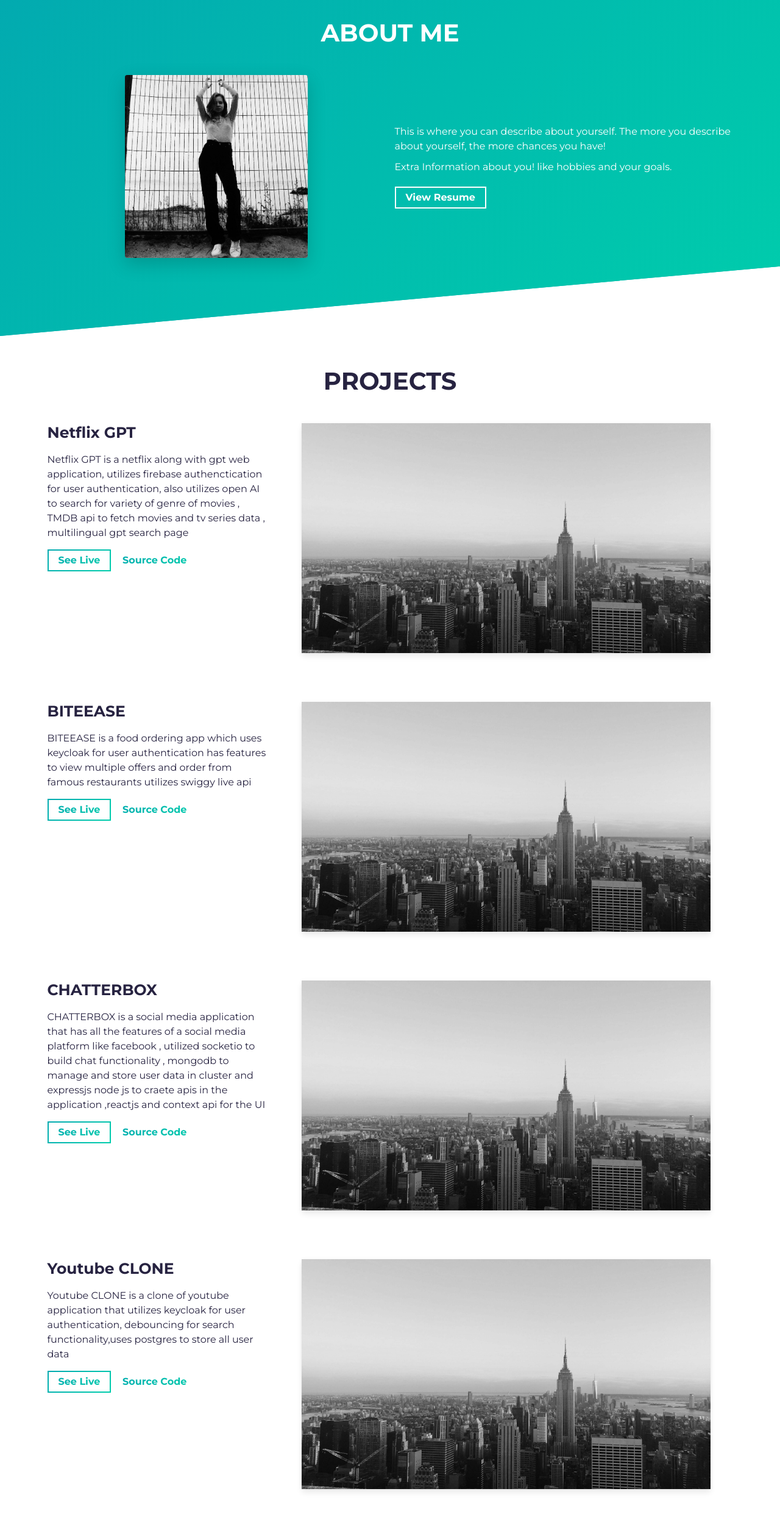
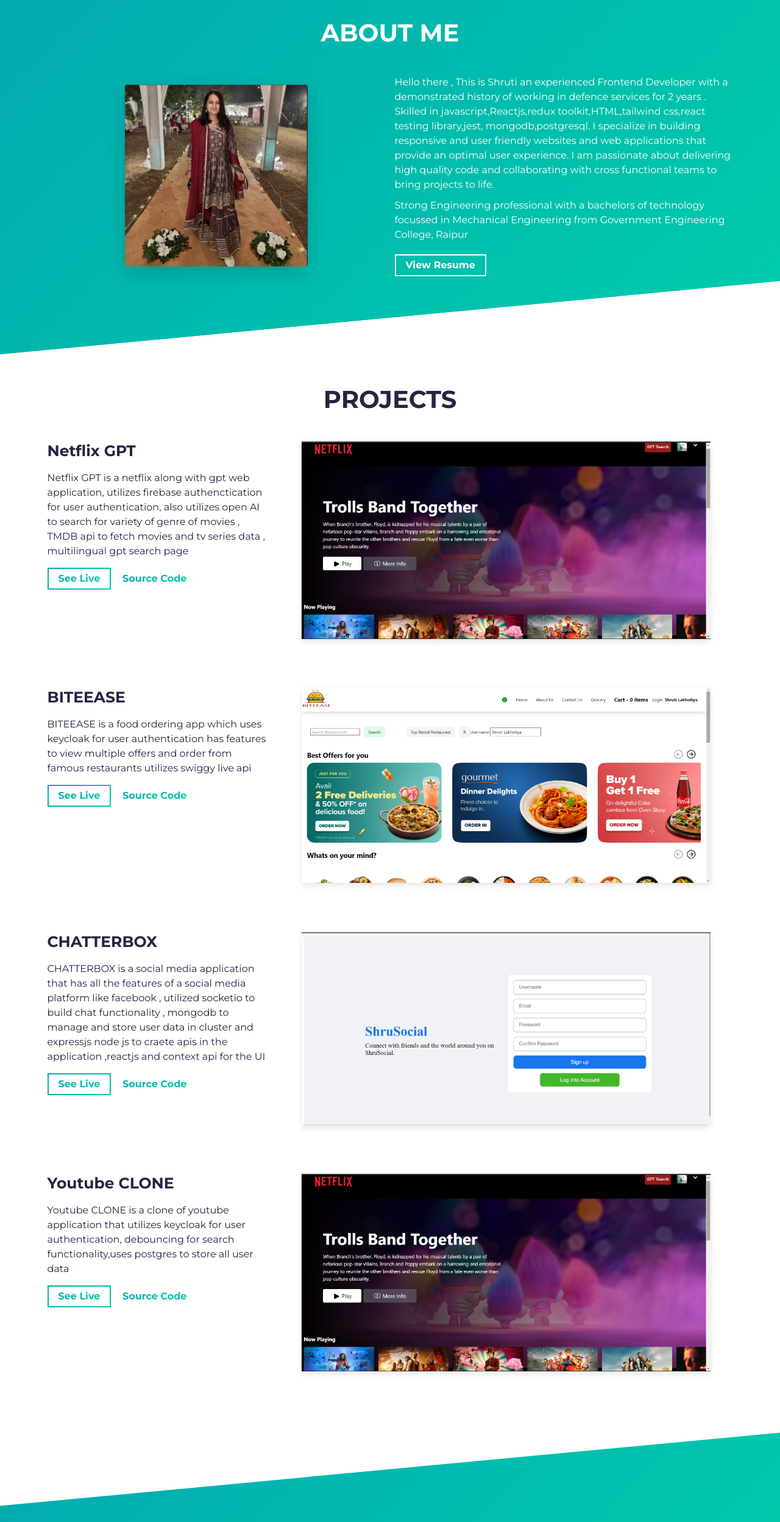
Before and after one commit to Shrutie7/Portfolio_shruti, a website built with Parcel: page src/index.html in a window 1280 px wide. Shown: the part 820-3316 px from the top of the page at 61% size. Built offline with nearby package versions, Linux system fonts and the light colour scheme.

Commit message:
changes for profile and projects

```diff
--- a/src/index.html
+++ b/src/index.html
@@ -71,7 +71,7 @@
                 class="img-fluid rounded shadow-lg"
                 height="auto"
                 width="300px"
-                src="assets/profile.jpg"
+                src="assets/Profile.png"
                 alt="Profile Image"
               />
             </div>
@@ -79,19 +79,21 @@
           <div class="col-md-6 col-sm-12">
             <div class="about-wrapper__info load-hidden">
               <p class="about-wrapper__info-text">
-                This is where you can describe about yourself. The more you
-                describe about yourself, the more chances you have!
-              </p>
+              Hello there , This is Shruti an experienced Frontend Developer with a demonstrated history of working in defence services for 2 years . Skilled in javascript,Reactjs,redux toolkit,HTML,tailwind css,react testing library,jest, mongodb,postgresql.
+              I specialize in building responsive and user friendly websites and web applications that provide an optimal user experience.
+              I am passionate about delivering high quality code and collaborating with cross functional teams to bring projects to life.              </p>
               <p class="about-wrapper__info-text">
-                Extra Information about you! like hobbies and your goals.
+                Strong Engineering professional with a bachelors of technology focussed in Mechanical Engineering from Government Engineering College, Raipur
+                <!-- Extra Information about you! like hobbies and your goals. -->
               </p>
               <span class="d-flex mt-3">
                 <a
                   rel="noreferrer"
                   target="_blank"
                   class="cta-btn cta-btn--resume"
-                  href="assets/resume.pdf"
+                  href="./assets/Capture.png"
                 >
+
                   View Resume
                 </a>
               </span>
@@ -123,7 +125,7 @@
                   rel="noreferrer"
                   target="_blank"
                   class="cta-btn cta-btn--hero"
-                  href="#!"
+                  href="https://shrutie-netflix-gpt.netlify.app/"
                 >
                   See Live
                 </a>
@@ -150,7 +152,7 @@
                     <img
                       alt="Project Image"
                       class="img-fluid"
-                      src="assets/project.jpg"
+                      src="./assets/Project1.png"
                     />
                   </div>
                 </a>
@@ -173,7 +175,7 @@
                   rel="noreferrer"
                   target="_blank"
                   class="cta-btn cta-btn--hero"
-                  href="#!"
+                  href="https://shruti-biteease.netlify.app/"
                 >
                   See Live
                 </a>
@@ -200,7 +202,7 @@
                     <img
                       alt="Project Image"
                       class="img-fluid"
-                      src="assets/project.jpg"
+                      src="./assets/Project2.png"
                     />
                   </div>
                 </a>
@@ -223,7 +225,7 @@
                   rel="noreferrer"
                   target="_blank"
                   class="cta-btn cta-btn--hero"
-                  href="#!"
+                  href="https://shruti-chatterbox.netlify.app/"
                 >
                   See Live
                 </a>
@@ -250,7 +252,7 @@
                     <img
                       alt="Project Image"
                       class="img-fluid"
-                      src="assets/project.jpg"
+                      src="./assets/Project3.png"
                     />
                   </div>
                 </a>
@@ -300,7 +302,7 @@
                     <img
                       alt="Project Image"
                       class="img-fluid"
-                      src="assets/project.jpg"
+                      src="./assets/Project1.png"
                     />
                   </div>
                 </a>
@@ -337,9 +339,9 @@
           <i class="fa fa-angle-up fa-2x" aria-hidden="true"></i>
         </a>
         <div class="social-links">
-          <a rel="noreferrer" href="#!" target="_blank">
+          <!-- <a rel="noreferrer" href="#!" target="_blank">
             <i class="fa fa-twitter fa-inverse"></i>
-          </a>
+          </a> -->
           <a rel="noreferrer" href="https://www.linkedin.com/in/shruti-lakhotiya-ishere/" target="_blank">
             <i class="fa fa-linkedin fa-inverse"></i>
           </a>
```
Also changed, not shown: examples/example.png (deleted), src/assets/Capture.PNG (added), src/assets/Profile.png (added), src/assets/Project1.png (added), src/assets/Project2.png (added), src/assets/Project3.png (added), src/assets/profile.jpg (deleted), src/assets/project.jpg (deleted).
